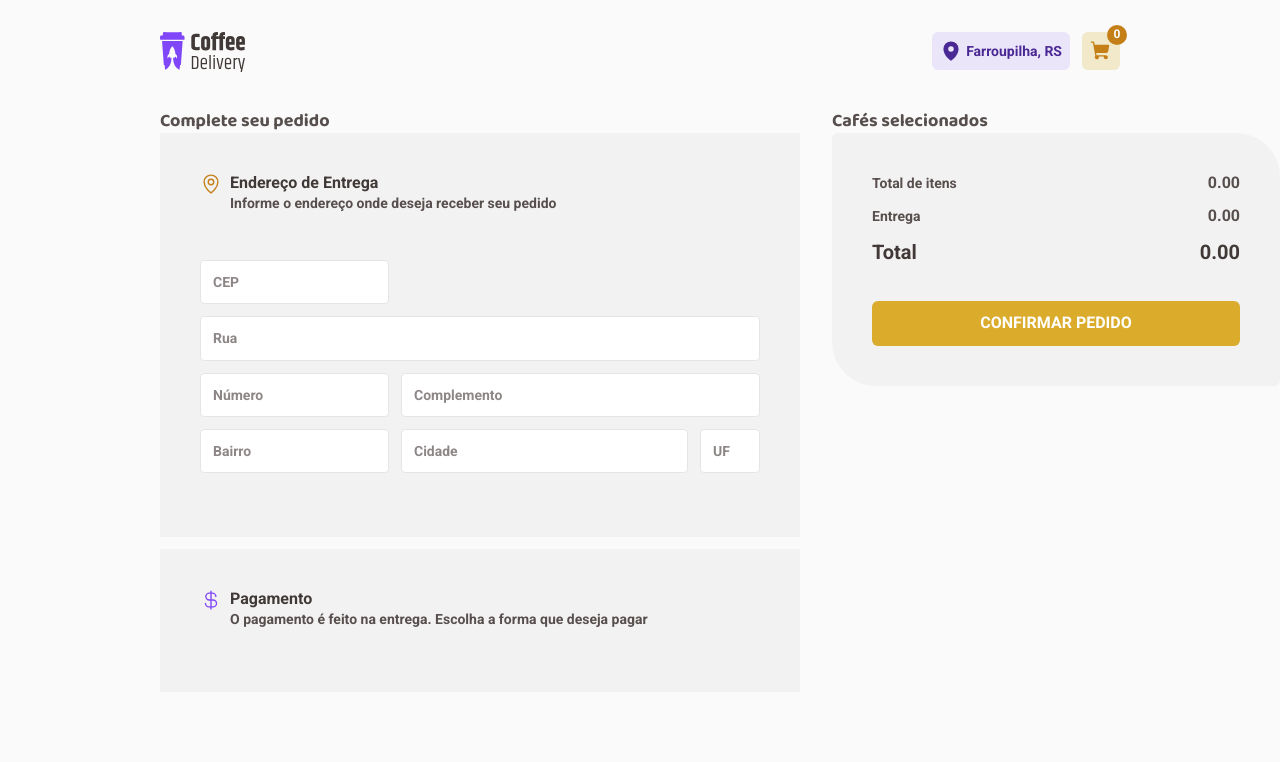
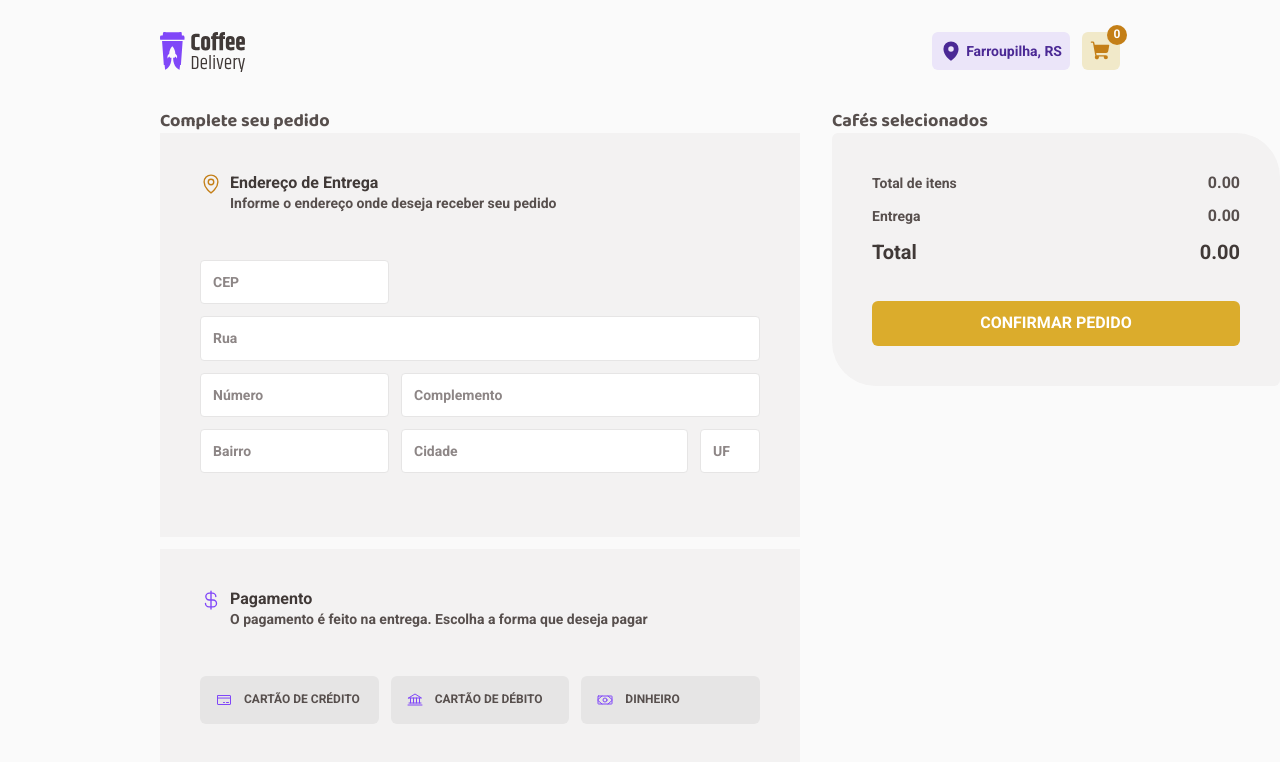
Before and after one commit to rdmuller/react_02_projeto_cafeteria, a React (Vite) app: page /checkout in a window 1280 px wide. Shown: the top 762 px of the page. Built offline with nearby package versions, Linux system fonts and the light colour scheme.

Commit message:
continuacao

```diff
--- a/package.json
+++ b/package.json
@@ -14,6 +14,7 @@
     "phosphor-react": "^1.4.1",
     "react": "^18.2.0",
     "react-dom": "^18.2.0",
+    "react-hook-form": "^7.39.4",
     "react-router-dom": "^6.4.2",
     "styled-components": "^5.3.6"
   },
--- a/src/pages/Checkout/components/FormAddress/index.tsx
+++ b/src/pages/Checkout/components/FormAddress/index.tsx
@@ -1,6 +1,9 @@
 import { BaseInput, FormContainer, InputContainerRow } from "./styles";
+import { useForm } from "react-hook-form";
 
 export function FormAddress() {
+	const {register, handleSubmit} = useForm();
+
 	return (
 		<FormContainer>
 			<form action="">
--- /dev/null
+++ b/src/pages/Checkout/components/FormOfPayment/index.tsx
@@ -0,0 +1,21 @@
+import { Bank, CreditCard, Money } from "phosphor-react";
+import { ButtonPayment, FormPaymentContainer } from "./style";
+
+export function FormOfPayment() {
+	return (
+		<FormPaymentContainer>
+			<ButtonPayment>
+				<CreditCard size={16} />
+                CARTÃO DE CRÉDITO
+			</ButtonPayment>
+			<ButtonPayment>
+				<Bank size={16} />
+                CARTÃO DE DÉBITO
+			</ButtonPayment>
+			<ButtonPayment>
+				<Money size={16} />
+                DINHEIRO
+			</ButtonPayment>
+		</FormPaymentContainer>
+	);
+}
--- /dev/null
+++ b/src/pages/Checkout/components/FormOfPayment/style.ts
@@ -0,0 +1,28 @@
+import styled from "styled-components";
+
+export const FormPaymentContainer = styled.div`
+    display: grid;
+    grid-template-columns: 1fr 1fr 1fr;
+    grid-template-rows: auto;
+    grid-gap: 0.75rem;
+`;
+
+export const ButtonPayment = styled.button`
+    display: flex;
+    padding: 1rem;
+    font-size: 0.75rem;
+    background-color: ${porps => porps.theme.color["base-button"]};
+    color: ${props => props.theme.color["base-text"]};
+    gap: 0.75rem;
+    border-radius: 6px;
+    cursor: pointer;
+    border: 0;
+
+    :hover {
+        background-color: ${props => props.theme.color["base-hover"]};
+    }
+
+    svg {
+        color: ${props => props.theme.color.purple}
+    }
+`;
--- a/src/pages/Checkout/index.tsx
+++ b/src/pages/Checkout/index.tsx
@@ -1,6 +1,7 @@
 import { useContext } from "react";
 import { ShoppingCartContext } from "../../contexts/ShoppingCart";
 import { FormAddress } from "./components/FormAddress";
+import { FormOfPayment } from "./components/FormOfPayment";
 import { ProductCart } from "./components/ProductCart";
 import { TitleContainer } from "./components/TitleContainer";
 import { BaseContainer, CofeeCardContainer, MainContainer, RequestContainer, SummaryContainer, SummaryTotals, LabelSummary, LabelTotalSummary, ButtonConfirm } from "./styles";
@@ -18,6 +19,7 @@ export function Checkout() {
 				</BaseContainer>
 				<BaseContainer>
 					<TitleContainer title="Pagamento" description="O pagamento é feito na entrega. Escolha a forma que deseja pagar" type="payment" />
+					<FormOfPayment />
 				</BaseContainer>
 			</RequestContainer>
 			<CofeeCardContainer>
--- a/src/styles/global.ts
+++ b/src/styles/global.ts
@@ -5,10 +5,6 @@ export const GlobalStyle = createGlobalStyle`
         margin: 0;
         padding: 0;
         box-sizing: border-box;
-    }
-
-    :focus {
-
     }
 
     body {
@@ -21,7 +17,8 @@ export const GlobalStyle = createGlobalStyle`
         font-size: 1rem;
         font-style: normal;
         line-height: 1.3;
-        color: ${props => props.theme.color["base-text"]}
+        color: ${props => props.theme.color["base-text"]};
+        -webkit-font-smoothing: antialiased;
     }
 
     input {
```
Also changed, not shown: 1 other file (tests, documents, lock files or other folders).
